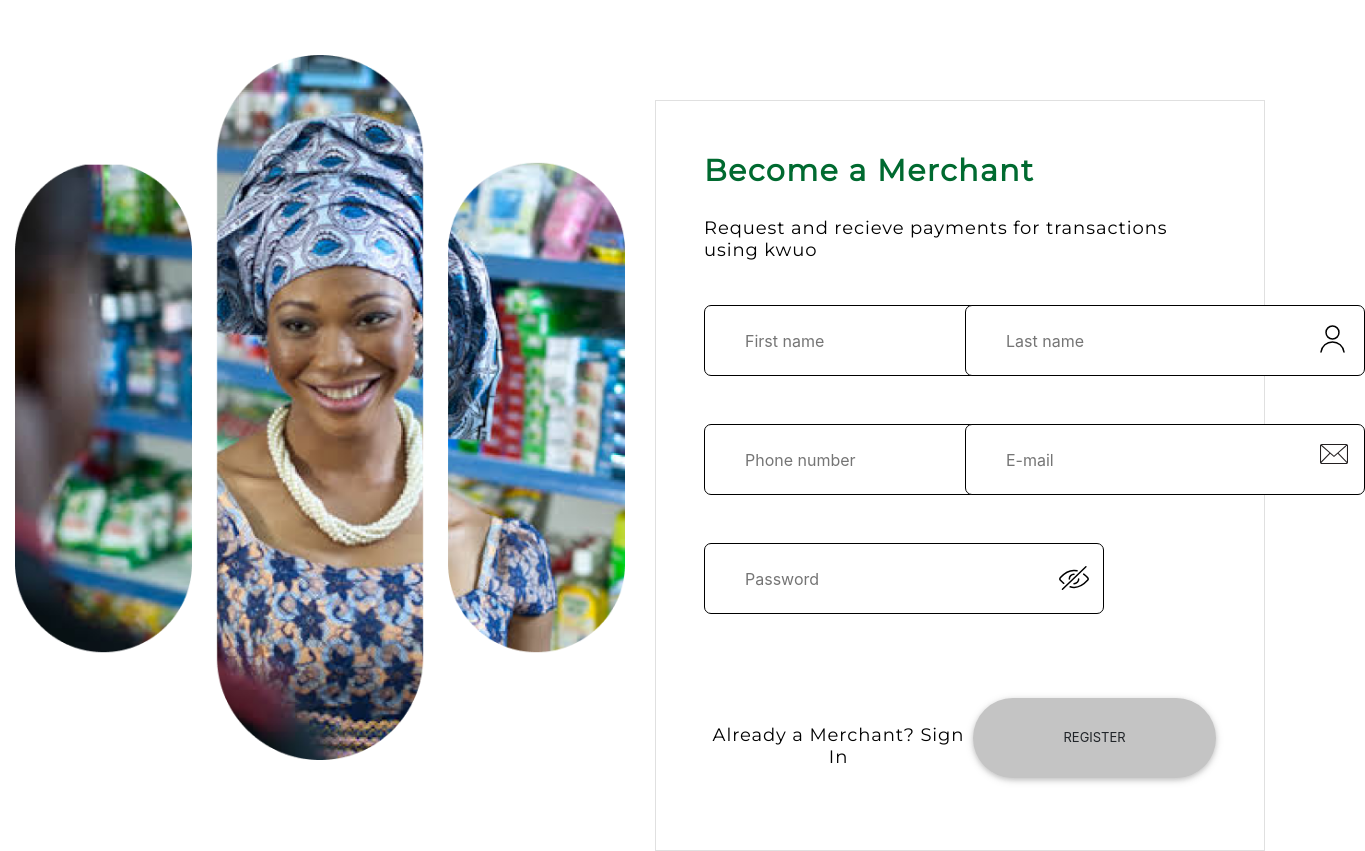
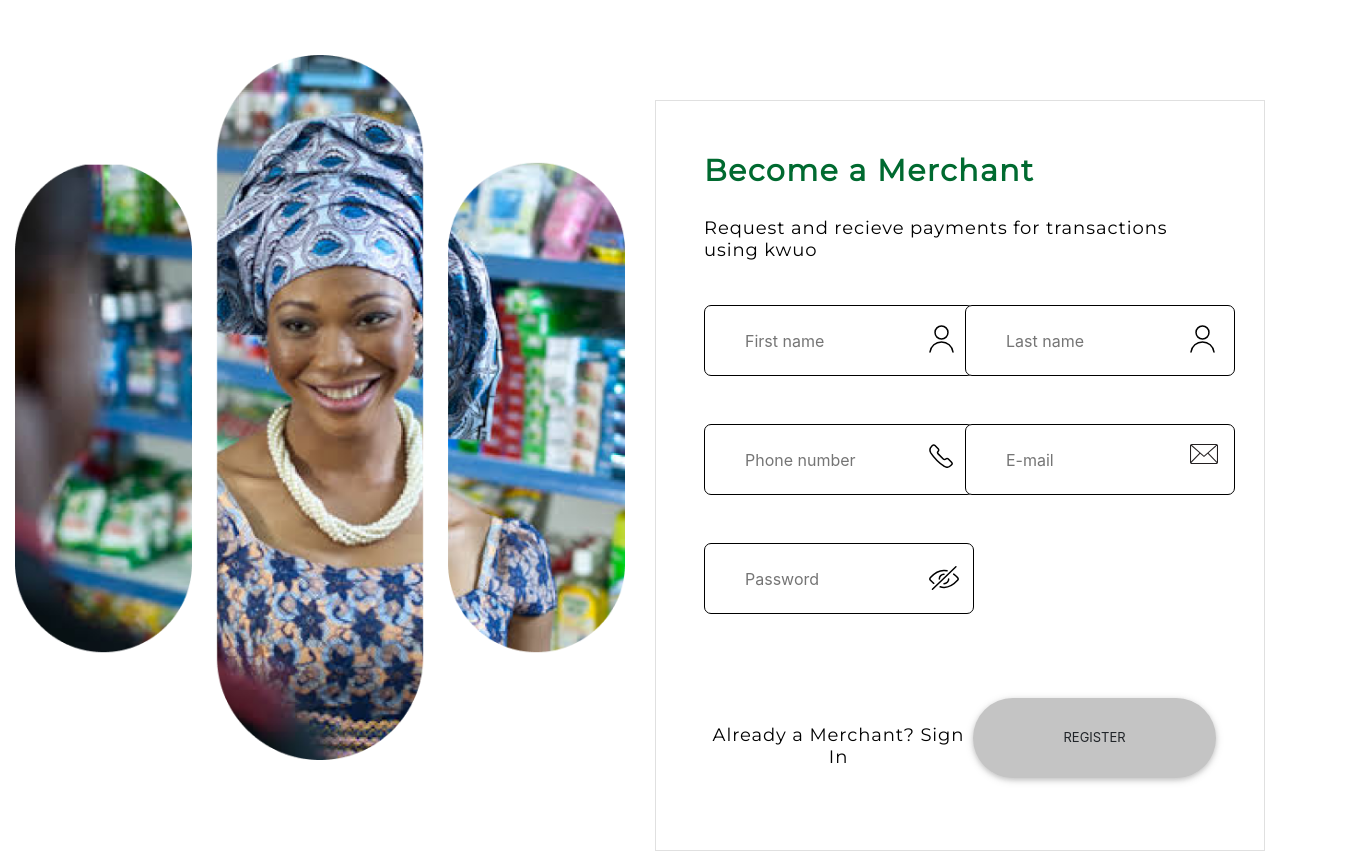
Before and after one commit to talk2coded/kwuo-merchant-app, a React (Create React App) app: page /register in a window 1280 px wide. Shown: the whole page, 1365 px wide, since content can reach past the window. Built offline with nearby package versions, Linux system fonts and the light colour scheme.

Commit message:
fixed input width for register page

```diff
--- a/src/components/register-form/register-form.css
+++ b/src/components/register-form/register-form.css
@@ -40,13 +40,13 @@ text-align: left;
   div.svg > svg{
     position: absolute;
     top: 20px;
-    left: 360px;
+    left: 230px;
     cursor: pointer;
   }
 
   input.input-reg{
     display: block;
-    width: 400px;
+    width: 270px;
     height: 71px;
     background: #FFFFFF;
     border: 1px solid #000000;
```
